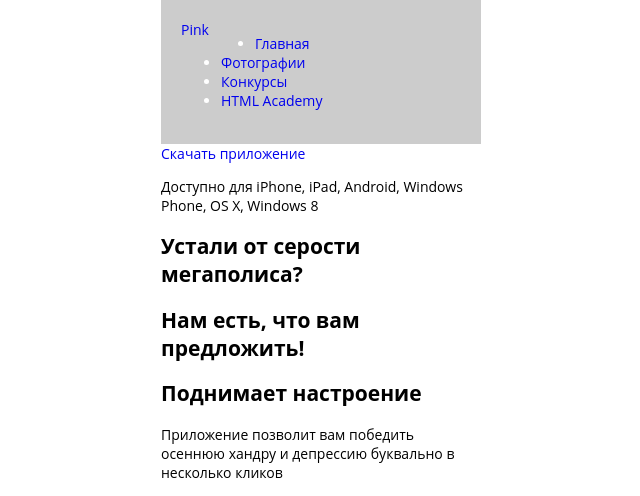
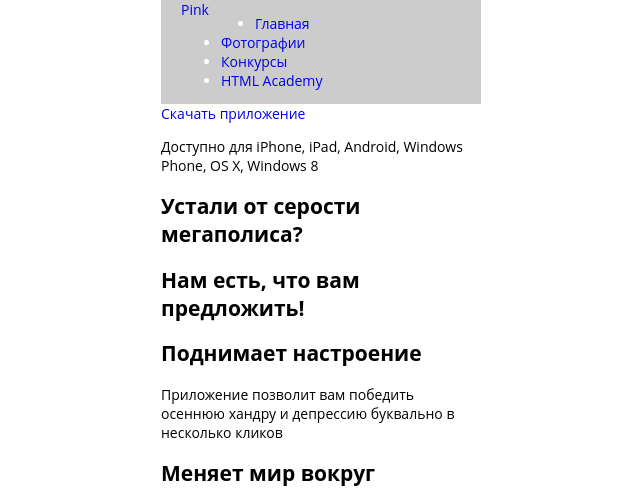
Before and after one commit to asd295/153267-pink, a website: page index.html in a window 1280 px wide. Shown: the top 496 px of the page, without its empty margins (319-959 px from the left). Drawn offline with nearby package versions, Linux system fonts and the light colour scheme; files that its build step writes are made by us from their sources.

Commit message:
добавим файл хедер лесс1

```diff
--- a/less/layout/header.less
+++ b/less/layout/header.less
@@ -3,10 +3,9 @@
   top: 0;
   z-index: 1000;
   width: 100%;
-    padding: 20px 0;
+  positionadding: 20px 0;
   color: #fff;
   background-color: rgba(0,0,0,.2);
-
 }
 
 
@@ -21,5 +20,4 @@
   width: 74px;
   height: 24px;
   fill: #ffffff;
-
 }
```
Lines whose indentation alone changed are shown as unchanged.
